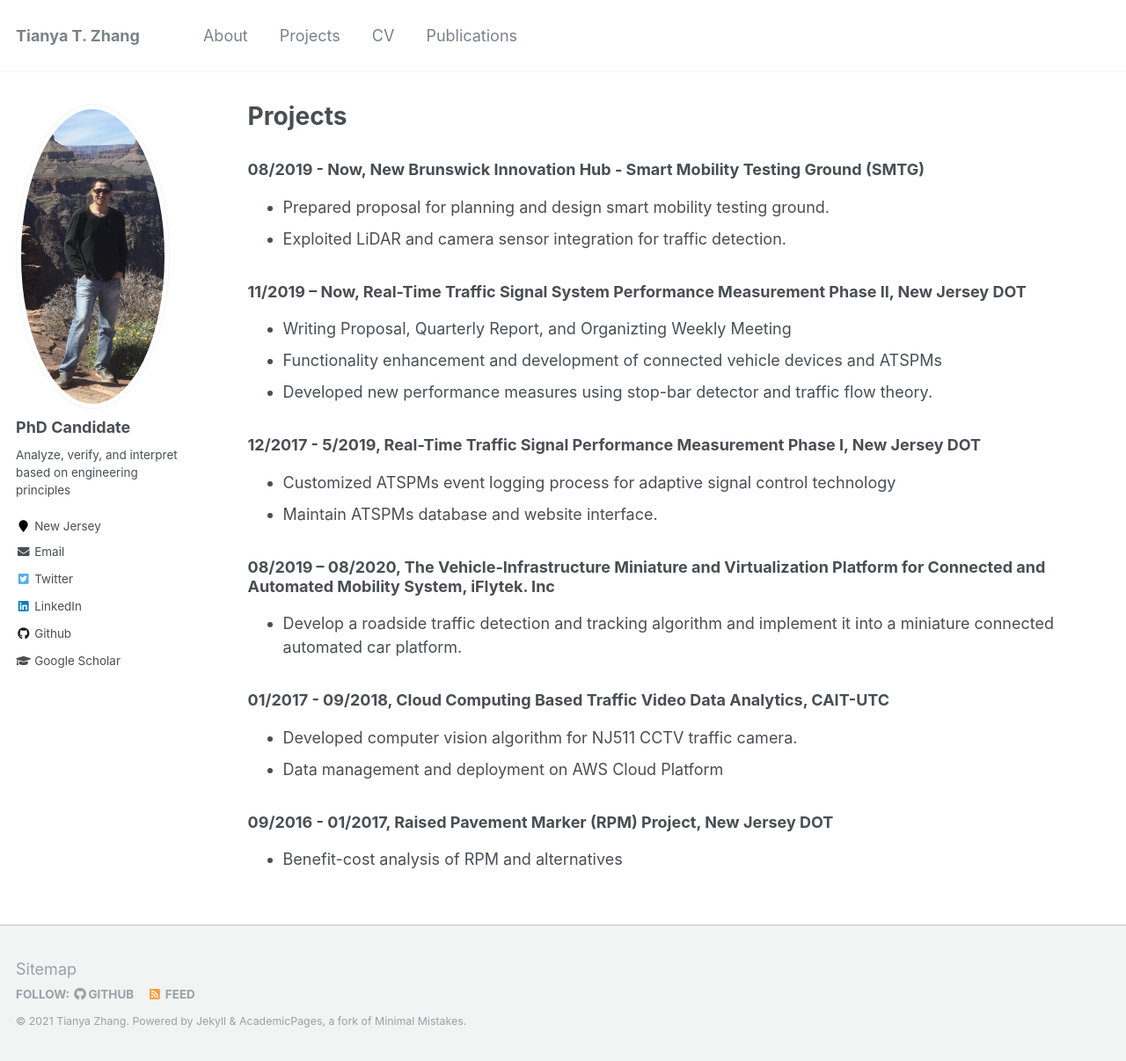
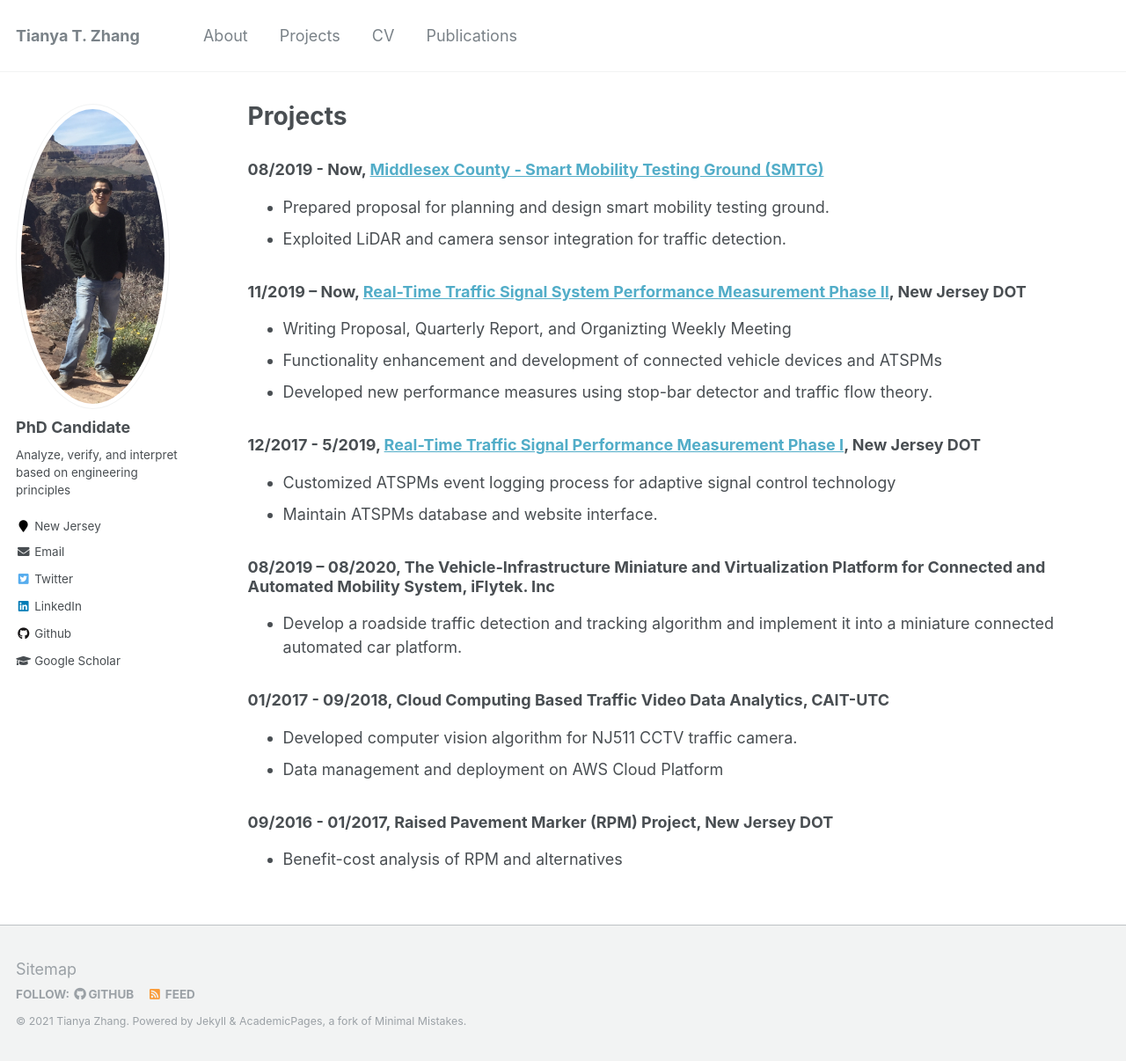
Before and after one commit to TeRyZh/Website, a Jekyll site: the page built from _pages/projects.md, in a window 1280 px wide and 1206 px high. Shown: the whole window at 88% size. Built offline with Jekyll 4.4.1, drawn with Linux system fonts in a browser that asks for light colours.

Commit message:
Update projects.md

```diff
--- a/_pages/projects.md
+++ b/_pages/projects.md
@@ -8,16 +8,16 @@ redirect_from:
 ---
 {% include base_path %}
 
-### 08/2019 - Now, New Brunswick Innovation Hub - Smart Mobility Testing Ground (SMTG)
+### 08/2019 - Now, [Middlesex County - Smart Mobility Testing Ground (SMTG)](https://www.bizjournals.com/pittsburgh/news/2021/08/02/middlesex-county-new-jersey-a-hub-for-technology.html)
   * Prepared proposal for planning and design smart mobility testing ground.
   * Exploited LiDAR and camera sensor integration for traffic detection.
 
-### 11/2019 – Now, Real-Time Traffic Signal System Performance Measurement Phase II, New Jersey DOT
+### 11/2019 – Now, [Real-Time Traffic Signal System Performance Measurement Phase II](https://www.njdottechtransfer.net/2021/07/01/njdot-tech-talk-automating-traffic-signal-performance-measures-for-njdot-adaptive-traffic-signal-control-systems/), New Jersey DOT
   * Writing Proposal, Quarterly Report, and Organizting Weekly Meeting
   * Functionality enhancement and development of connected vehicle devices and ATSPMs
   * Developed new performance measures using stop-bar detector and traffic flow theory.
 
-### 12/2017 - 5/2019, Real-Time Traffic Signal Performance Measurement Phase Ⅰ, New Jersey DOT
+### 12/2017 - 5/2019, [Real-Time Traffic Signal Performance Measurement Phase Ⅰ](https://research.transportation.org/wp-content/uploads/sites/31/2021/01/NJDOT_RTSPM_Generic_FACT_SHEET_Final_Sweet16_Figs.pdf), New Jersey DOT
   * Customized ATSPMs event logging process for adaptive signal control technology
   * Maintain ATSPMs database and website interface.
 
```
